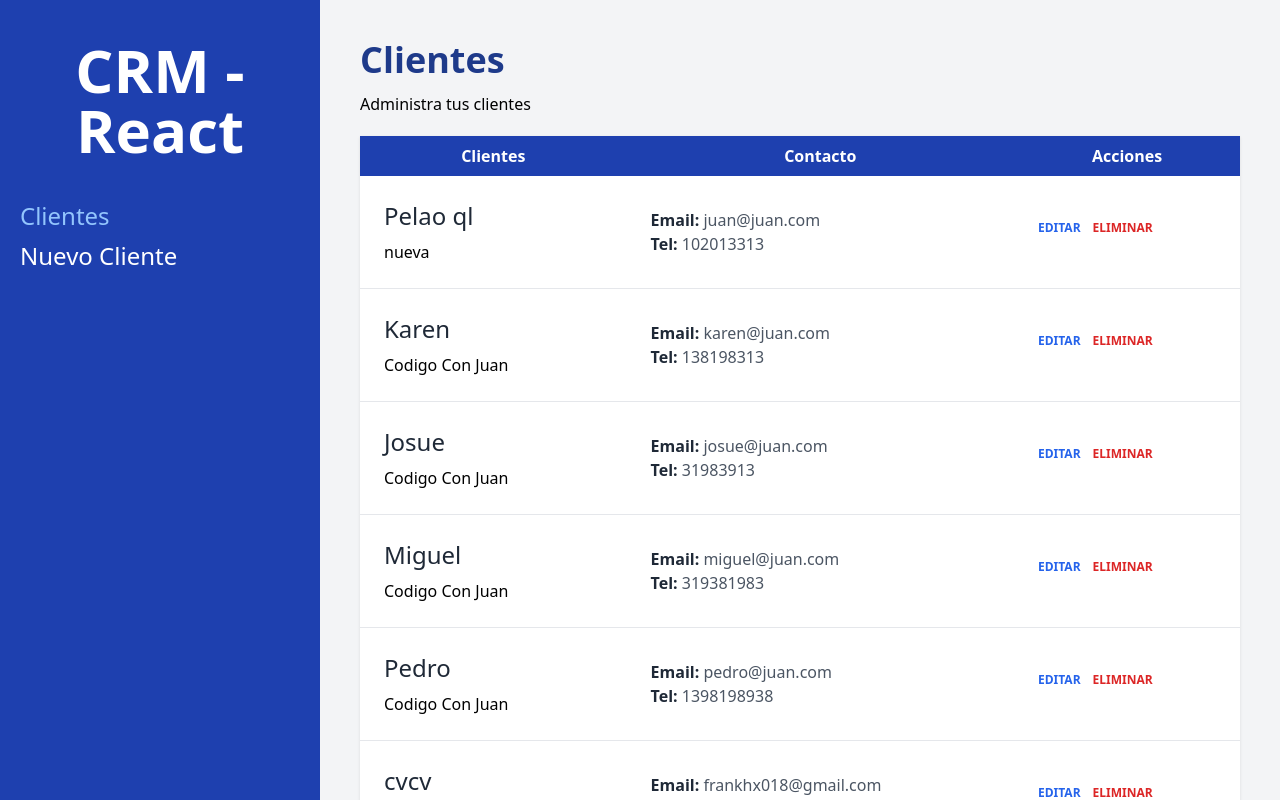
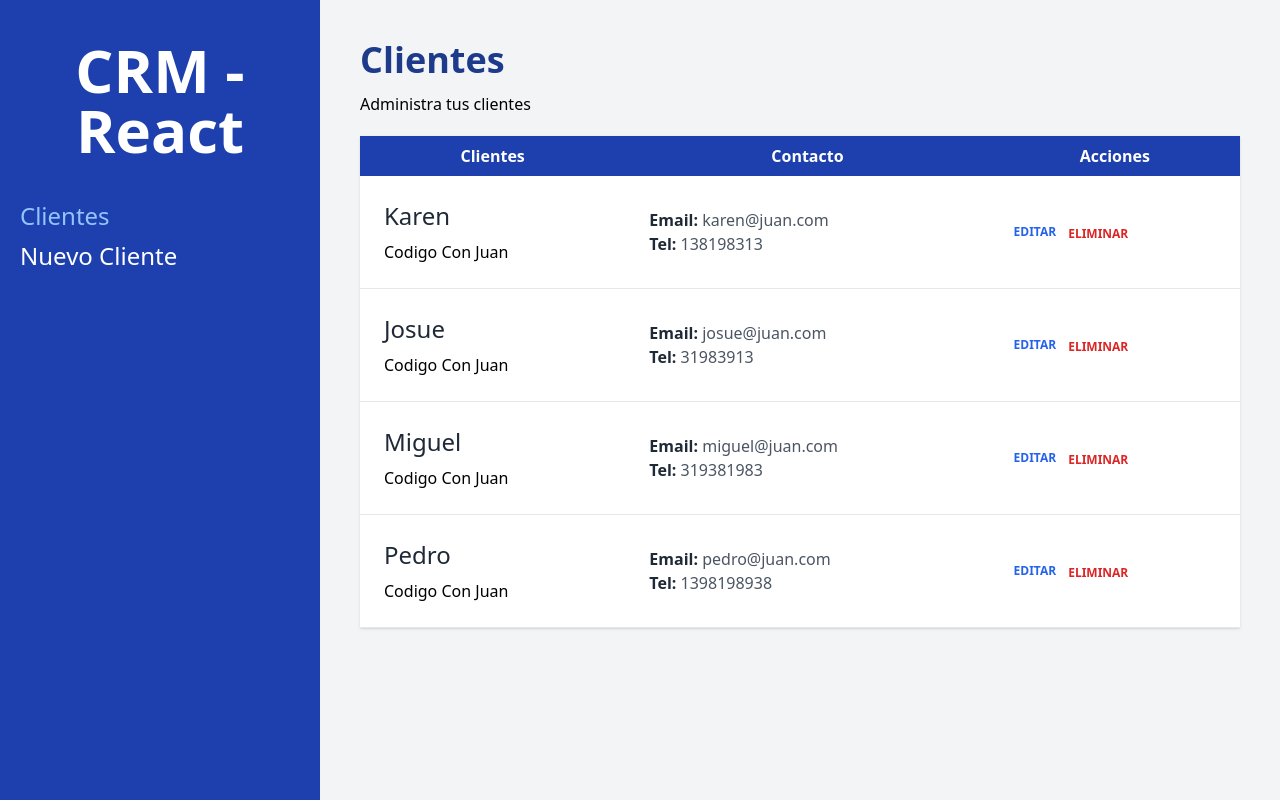
Before and after one commit to Lostovayne/Administracion-de-Clientes---React-ROUTER---Tailwind--Json-server, a React (Vite) app: page / in a window 1280 px wide. Built offline with nearby package versions, Linux system fonts and the light colour scheme; data requests are answered from the project's data file.

Commit message:
Proyecto terminado

```diff
--- a/db.json
+++ b/db.json
@@ -1,13 +1,5 @@
 {
   "clientes": [
-    {
-      "nombre": "Pelao ql ",
-      "empresa": "nueva",
-      "email": "juan@juan.com",
-      "telefono": "102013313",
-      "notas": "lista",
-      "id": 1
-    },
     {
       "id": 2,
       "nombre": "Karen",
@@ -35,30 +27,6 @@
       "telefono": 1398198938,
       "email": "pedro@juan.com",
       "empresa": "Codigo Con Juan"
-    },
-    {
-      "nombre": "cvcv",
-      "empresa": "sdsdsd",
-      "email": "frankhx018@gmail.com",
-      "telefono": "+56956041663",
-      "notas": "cccccccccccccccc",
-      "id": 6
-    },
-    {
-      "nombre": "sadsad",
-      "empresa": "ssss",
-      "email": "mkjk@gmail.com",
-      "telefono": "98665656",
-      "notas": "sxdddd",
-      "id": 7
-    },
-    {
-      "nombre": "clientenuevo",
-      "empresa": "chile",
-      "email": "mail@mail.com",
-      "telefono": "956241564656",
-      "notas": "hola mundop",
-      "id": 8
     }
   ]
 }
--- a/src/Componentes/Cliente/Cliente.jsx
+++ b/src/Componentes/Cliente/Cliente.jsx
@@ -1,4 +1,10 @@
-import { useNavigate } from 'react-router-dom'
+import { Form, redirect, useNavigate } from 'react-router-dom'
+import { eliminarCliente } from '@/data'
+
+export async function action({ params }) {
+	await eliminarCliente(params.clienteId)
+	return redirect('/')
+}
 
 const Cliente = ({ cliente }) => {
 	const { nombre, empresa, email, telefono, id } = cliente
@@ -28,11 +34,21 @@ const Cliente = ({ cliente }) => {
 					onClick={() => navigate(`/clientes/${id}/editar`)}>
 					Editar
 				</button>
-				<button
-					type='button'
-					className='text-red-600 hover:text-red-700 uppercase font-bold text-xs'>
-					Eliminar
-				</button>
+
+				<Form
+					method='POST'
+					action={`/clientes/${id}/eliminar`}
+					onSubmit={(e) => {
+						if (!confirm('Are you sure you want to')) {
+							e.preventDefault()
+						}
+					}}>
+					<button
+						type='submit'
+						className='text-red-600 hover:text-red-700 uppercase font-bold text-xs'>
+						Eliminar
+					</button>
+				</Form>
 			</td>
 		</tr>
 	)
--- a/src/data/clientes.js
+++ b/src/data/clientes.js
@@ -42,3 +42,16 @@ export async function actualizarCliente (id, datos) {
     console.log(error)
   }
 }
+
+//eliminar cliente
+
+export async function eliminarCliente (id) {
+  try {
+    const respuesta = await fetch(`${import.meta.env.VITE_API_URL}/${id}`, {
+      method: 'DELETE'
+    })
+    await respuesta.json()
+  } catch (error) {
+    console.log(error)
+  }
+}
--- a/src/main.jsx
+++ b/src/main.jsx
@@ -11,6 +11,7 @@ import EditarCliente, {
 } from './pages/EditarCliente'
 import { loader as clienteLoader } from './pages/Home/Home'
 import { action as nuevoClienteAction } from './pages/NuevoCliente'
+import { action as eliminarClienteAction } from './Componentes/Cliente/Cliente'
 
 const router = createBrowserRouter([
 	{
@@ -36,6 +37,11 @@ const router = createBrowserRouter([
 				action: editarClienteAction,
 				errorElement: <ErrorPage />,
 			},
+
+			{
+				path: '/clientes/:clienteId/eliminar',
+				action: eliminarClienteAction,
+			},
 		],
 	},
 ])
```
